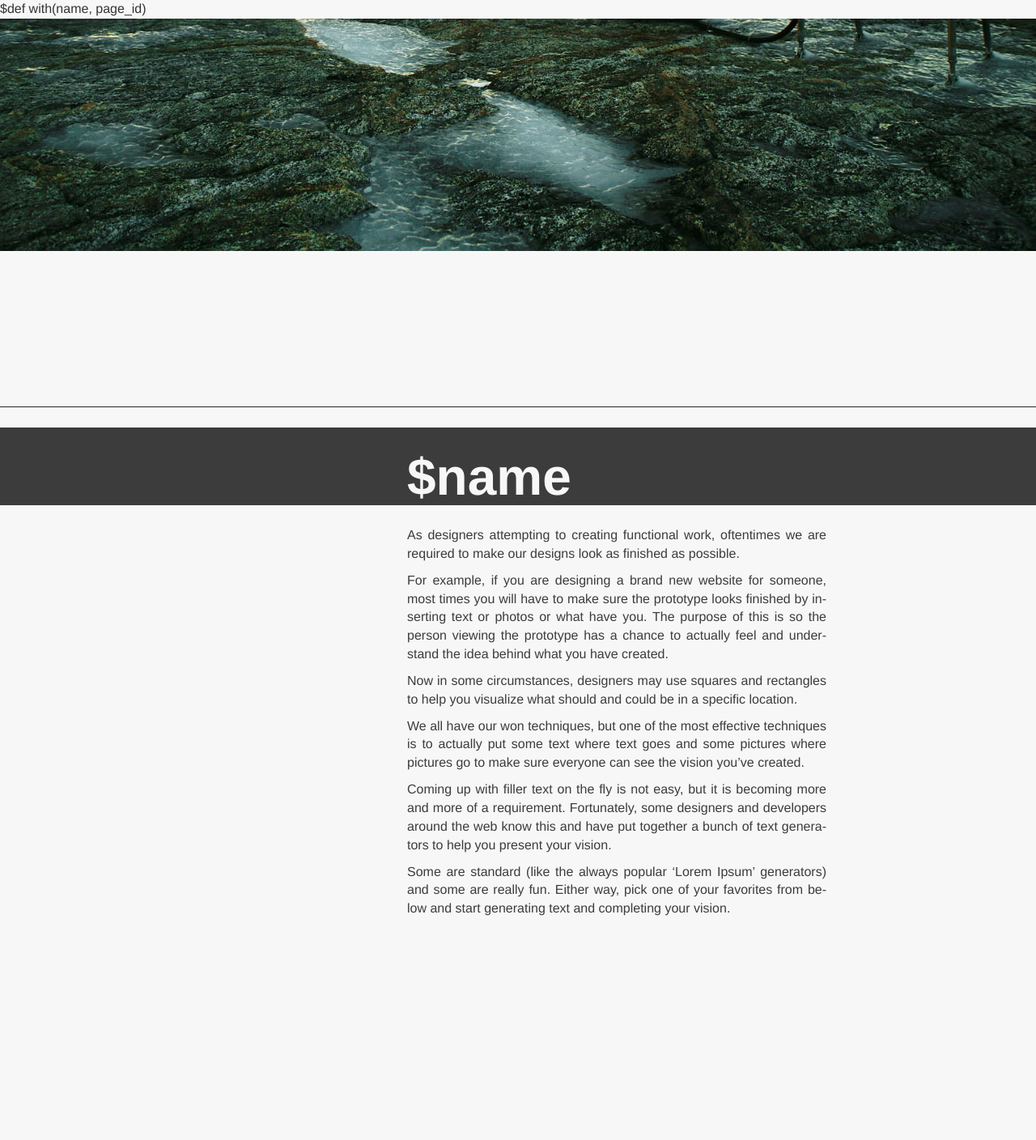
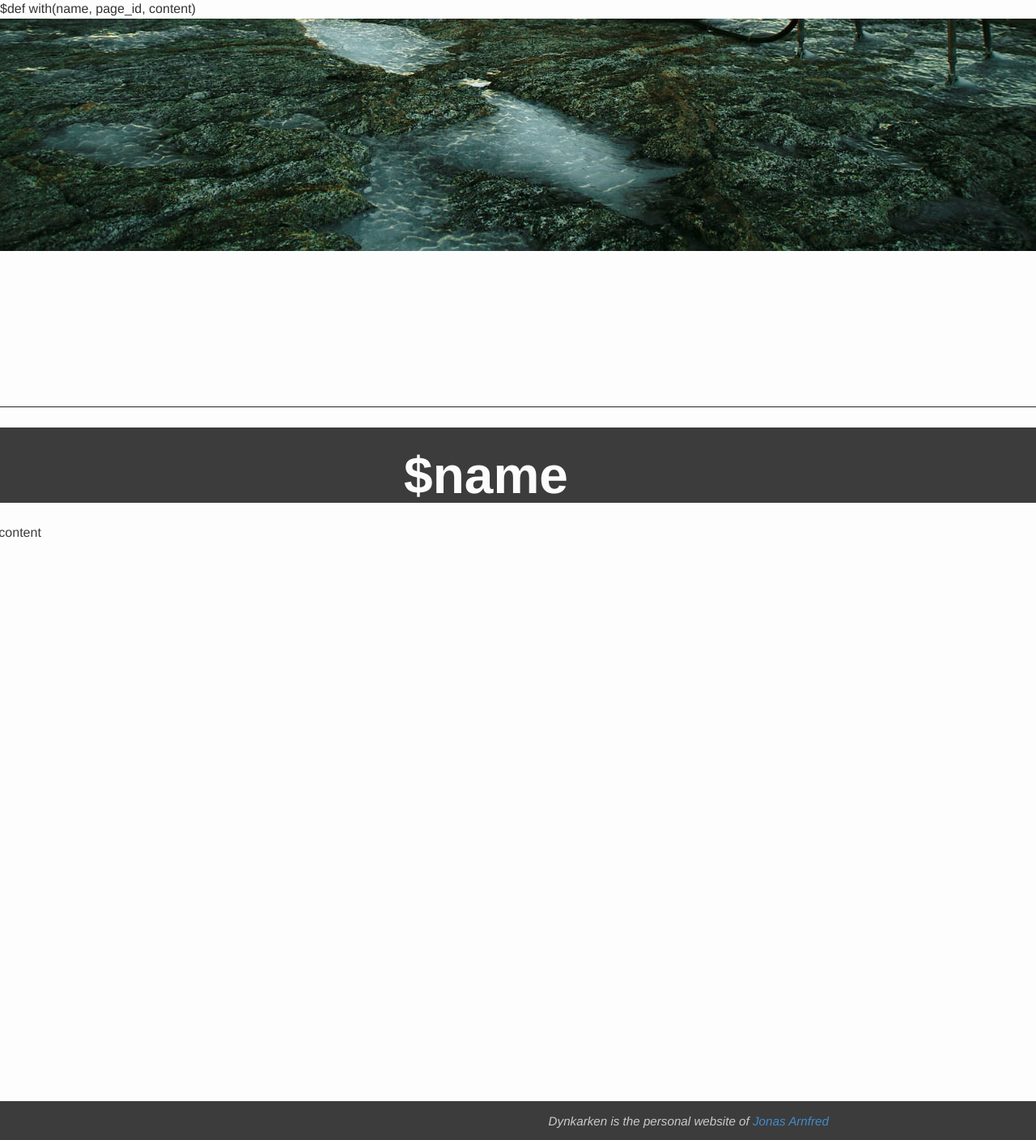
Before and after one commit to arnfred/Dynkarken, a Python web app: template templates/page.html in a window 1280 px wide. Shown: the whole page at 81% size. Before the commit the page ends 1131 px from the top, so only its background shows below. Run offline with Jinja, Linux system fonts and the light colour scheme; the template is opened without the code that fills it, so the values that code supplies are empty; some libraries are stand-ins or nearby versions.

Commit message:
Adding pages

```diff
--- a/static/page.css
+++ b/static/page.css
@@ -2,7 +2,7 @@
  * Image block
  */
 html, body {
-    background:rgb(247, 247, 247);
+    background:#fdfdfd;
     font-size: 12pt;
     height:100%;
 }
@@ -26,12 +26,7 @@
     color:rgb(60, 60, 60);
 }
 
-article {
-    text-align: justify;
-
-}
-
-div#content p {
+div#content p, pre, ul, ol {
     -webkit-hyphens: auto;
     -moz-hyphens: auto;
     -ms-hyphens: auto;
@@ -40,20 +35,62 @@
     width:40%;
 }
 
+div#content li p {
+    margin:0
+}
+
+blockquote {
+    padding:10px 0 10px 40px;
+    background-color:#f0f0f0;
+    color:rgb(60, 60, 60);
+    font-size:1em;
+}
+
 div#content h1 {
     margin-top:0.4em;
     margin-bottom:0.4em;
     padding-top:0.4em;
     font-weight:bolder;
-    padding-left:40%;
+    padding-left:39.7%;
     width:100%;
     font-size:4em;
-    line-height:1.1em;
+    line-height:1.05em;
     padding-down:1em;
-    color:rgb(247, 247, 247);
+    color:rgb(252, 252, 252);
     background:rgb(60, 60, 60);
+}
+
+span.kw {
+    color: rgb(150, 70, 30);
+    font-weight:bold;
+}
+
+span.dv {
+    color: rgb(10, 50, 180);
+}
+
+span.co {
+    color: rgb(50, 50, 50);
+    font-style:italic;
 }
 
 div.col-md-6 {
     max-width:600px;
 }
+
+div#footer {
+    margin-top:2em;
+    height:3em;
+    width: 100%;
+    color:rgb(202, 202, 202);
+    background:rgb(60, 60, 60);
+}
+
+div#footer p {
+    padding-top:0.9em;
+    width: 40%;
+    margin-left: 40%;
+    text-align:right;
+    font-size: 0.95em;
+    font-style:italic;
+}
--- a/templates/page.html
+++ b/templates/page.html
@@ -1,4 +1,4 @@
-$def with(name, page_id)
+$def with(name, page_id, content)
 <!DOCTYPE html>
 <html lang="en">
   <head>
@@ -10,7 +10,6 @@
     <!-- Bootstrap -->
     <link href="/static/lib/bootstrap/bootstrap.min.css" rel="stylesheet">
     <link href="/static/page.css" rel="stylesheet">
-    <link href="/static/lib/color/spectrum.css" rel="stylesheet">
 
     <!-- HTML5 Shim and Respond.js IE8 support of HTML5 elements and media queries -->
     <!-- WARNING: Respond.js doesn't work if you view the page via file:// -->
@@ -27,30 +26,14 @@
         <div id="content">
 
             <h1>$name</h1>
-            <article lang="en">
-                <p>As designers attempting to creating functional work, oftentimes we are required to make our designs look as finished as possible.</p>
-
-                <p>For example, if you are designing a brand new website for someone, most times you will have to make sure the prototype looks finished by inserting text or photos or what have you. The purpose of this is so the person viewing the prototype has a chance to actually feel and understand the idea behind what you have created.</p>
-
-                <p>
-                Now in some circumstances, designers may use squares and rectangles to help you visualize what should and could be in a specific location.
-                </p>
-
-                <p>
-                We all have our won techniques, but one of the most effective techniques is to actually put some text where text goes and some pictures where pictures go to make sure everyone can see the vision you’ve created.
-                </p>
-
-                <p>
-                Coming up with filler text on the fly is not easy, but it is becoming more and more of a requirement. Fortunately, some designers and developers around the web know this and have put together a bunch of text generators to help you present your vision.
-                </p>
-
-                <p>
-                Some are standard (like the always popular ‘Lorem Ipsum’ generators) and some are really fun. Either way, pick one of your favorites from below and start generating text and completing your vision.
-                </p>
-            </article>
+            <div id="text" lang="en">
+                $:content
+            </div>
         </div>
     </div>
-    </p>
+    <div id="footer">
+        <p>Dynkarken is the personal website of <a href="/about/">Jonas Arnfred</a></p>
+    </div>
 
     <script src="/static/lib/curl.js" type="text/javascript"></script>
     <script>
@@ -59,17 +42,15 @@
 	      lib: '/static/lib/',
 	      js: '/static/js/',
 	      templates : '/static/templates/',
-	      pages : '/static/data/pages',
+	      pages : '/static/pages',
           ractive : "/static/lib/ractive-legacy.min",
-          ractive_tap : "/static/lib/ractive-events-tap.min",
-          ractive_fade : "/static/lib/ractive-transitions-fade.min"
 	    }
 	  },
-	  ["js/page", "text!pages/$(page_id).json", "domReady!"],
-	  function(controller, page_data) {
+	  //["js/page", "text!pages/$(page_id)/page.json", "text!pages/$(page_id)/page.html", "domReady!"],
+      [], function() {//controller, page_data, page_content) {
 	    // Nothing here. Check controller for initialization
-	    page_json = \$.parseJSON(page_data);
-	    controller.init(page_json);
+	    ////page_json = JSON.parse(page_data);
+	    //controller.init(page_json, page_content);
 	  });
       </script>
   </body>
```
Also changed, not shown: page.py (+4 -3 lines), server.py (+13 -8 lines), static/js/page.js (added, +53 -0 lines).
